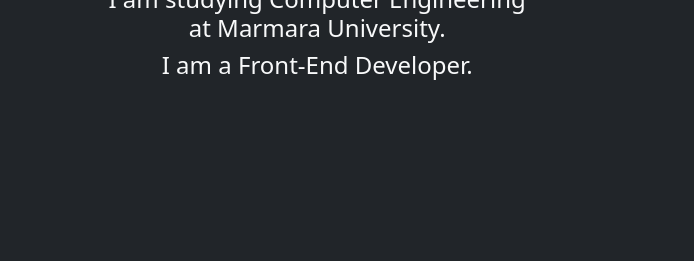
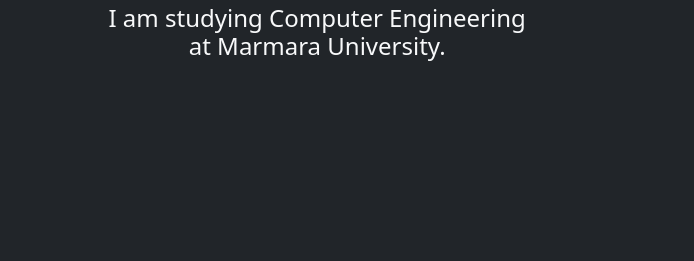
Before and after one commit to kasimselimhanbaltas/v1kasimselimhanbaltas.github.io, a plain HTML site: page index.html in a window 1280 px wide. Shown: the part 414-675 px from the top of the page, 586-1280 px from the left. Drawn offline with nearby package versions, Linux system fonts and the light colour scheme.

Commit message:
Update index.html

```diff
--- a/index.html
+++ b/index.html
@@ -59,7 +59,7 @@
                     <div class="text-light text-center">
                         <h2>Hello, I am <span style="color: darkred">Kasım Selimhan BALTAŞ</span></h2>
                         <h4>I am studying Computer Engineering <br> at Marmara University.</h4>
-                        <h4>I am a Front-End Developer.</h4>
+                        <!-- <h4>I am a Front-End Developer.</h4> -->
                     </div>
                 </div>
             </div>
```
